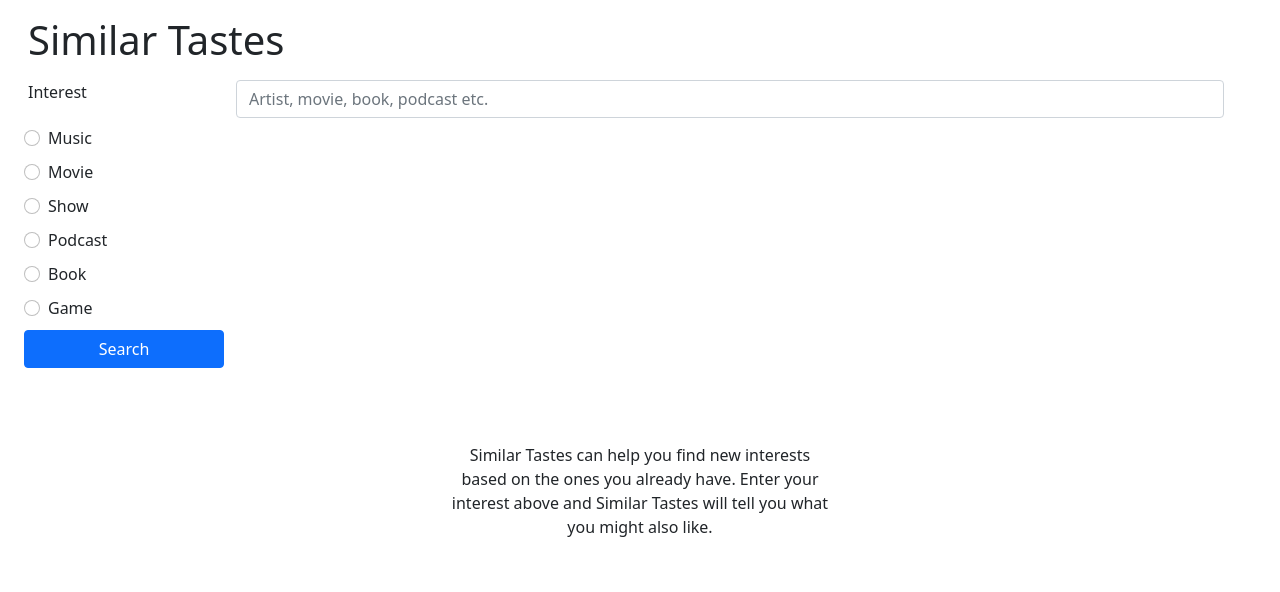
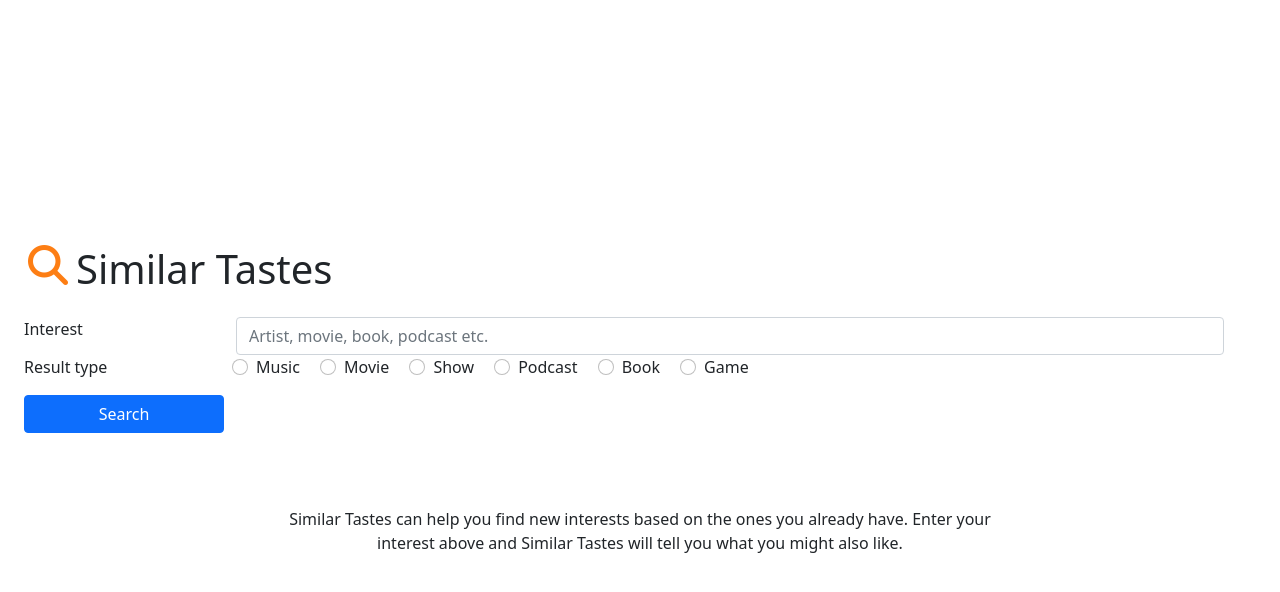
Before and after one commit to AyibaC/TasteDive_app, a website: page public/index.html in a window 1280 px wide. Drawn offline with nearby package versions, Linux system fonts and the light colour scheme.

Commit message:
placed app in centre vertically before user searches

```diff
--- a/public/index.html
+++ b/public/index.html
@@ -6,25 +6,29 @@
     <meta name="viewport" content="width=device-width, initial-scale=1.0">
     <title>Similar Tastes</title>
 
-    <!-- <link rel="manifest" href="../site.webmanifest">  -->
     <!-- Favicon -->
-    <link rel="apple-touch-icon" sizes="180x180" href="../apple-touch-icon.png">
-    <link rel="icon" type="image/png" sizes="32x32" href="../favicon-32x32.png">
-    <link rel="icon" type="image/png" sizes="16x16" href="../favicon-16x16.png">
+    <link rel="icon" href="./favicon.ico" type="image/x-icon">
+    <link rel="apple-touch-icon" sizes="180x180" href="./apple-touch-icon.png">
+    <link rel="icon" type="image/png" sizes="32x32" href="./favicon-32x32.png">
+    <link rel="icon" type="image/png" sizes="16x16" href="./favicon-16x16.png">
 
     <script src="https://cdn.jsdelivr.net/npm/bootstrap@5.0.0/dist/js/bootstrap.bundle.min.js" integrity="sha384-p34f1UUtsS3wqzfto5wAAmdvj+osOnFyQFpp4Ua3gs/ZVWx6oOypYoCJhGGScy+8" crossorigin="anonymous"></script>
     <script src='./scripts/main.js' defer></script>
     <link href="https://cdn.jsdelivr.net/npm/bootstrap@5.0.0/dist/css/bootstrap.min.css" rel="stylesheet" integrity="sha384-wEmeIV1mKuiNpC+IOBjI7aAzPcEZeedi5yW5f2yOq55WWLwNGmvvx4Um1vskeMj0" crossorigin="anonymous">
+    <link rel="stylesheet" href="https://cdnjs.cloudflare.com/ajax/libs/font-awesome/6.5.1/css/all.min.css">
     <link rel="stylesheet" href="https://cdn.jsdelivr.net/npm/bootstrap-icons@1.5.0/font/bootstrap-icons.css">
     <link rel="stylesheet" href="./styles/styles.css">
 </head>
 <body>
-    <div class="container-fluid">
-    <h1 class="m-3 row">Similar Tastes</h1>
+    <div class="container-fluid d-grid align-content-center vh-100" id="container">
+        <div  class="d-flex m-3"><i class="fa-solid fa-magnifying-glass h1 pe-2" style="color: #fd7e14;"></i><h1>Similar Tastes</h1></div>
         <div class="container-fluid row gy-3">
             <form id="search-form" class="row g-2">
-            <label for="input" class="form-label col col-sm-2">Interest</label>
+                <label for="input" class="form-label col col-sm-2 gx-0">Interest</label>
                 <input type="text" id="input" name="input" class="form-control col col-sm" placeholder="Artist, movie, book, podcast etc.">
+                <div class="result-type row">
+                    <label class="form-label col col-sm-2 g-0">Result type</label>
+                    <div class="radio-buttons col col-sm justify-content-space-around">
                         <div class="form-check form-check-inline">
                             <input class="form-check-input" type="radio" id="music" name="type" value="music" required>
                             <label class="form-check-label" for="music">Music</label>
@@ -49,6 +53,8 @@
                             <input class="form-check-input" type="radio" id="game" name="type" value="game" required>
                             <label class="form-check-label" for="game">Game</label>
                         </div>
+                    </div>
+                </div>
                 <button type="submit" class="btn btn-primary col col-sm-2 col-2">Search</button>
             </form>
         </div>
--- a/public/scripts/main.js
+++ b/public/scripts/main.js
@@ -4,10 +4,18 @@ const spinner = document.getElementById('spinner');
 const helloMessage = document.getElementById('hello-message');
 const resultMessage = document.getElementById('result-message');
 const resultsSection = document.getElementById("resultsListMountNode");
+const wrapper = document.getElementById('container');
 
 function renderList(taste){
     if(helloMessage){helloMessage.remove()};
     console.log('ready state: ', document.readyState);
+
+    if(wrapper){
+        wrapper.classList.remove('d-grid');
+        wrapper.classList.remove('align-content-center');
+        wrapper.classList.remove('vh-100');
+    }
+
     if(document.readyState=="complete"){
         spinner.hidden = true;
     }
--- a/public/styles/styles.css
+++ b/public/styles/styles.css
@@ -27,6 +27,6 @@ input {
 }
 
 #hello-message>p {
-    width: 30%;
+    width: 60%;
     font-size: 1rem;
 }
```
Also changed, not shown: android-chrome-192x192.png (deleted), android-chrome-512x512.png (deleted), apple-touch-icon.png (deleted), favicon-16x16.png (deleted), favicon-32x32.png (deleted), favicon.ico (deleted), public/android-chrome-192x192.png (added), public/android-chrome-512x512.png (added), public/apple-touch-icon.png (added), public/favicon-16x16.png (added), public/favicon-32x32.png (added), public/favicon.ico (added), public/magnifying-glass-solid.svg (added), public/site.webmanifest (renamed from site.webmanifest). Lines whose indentation alone changed are shown as unchanged.
